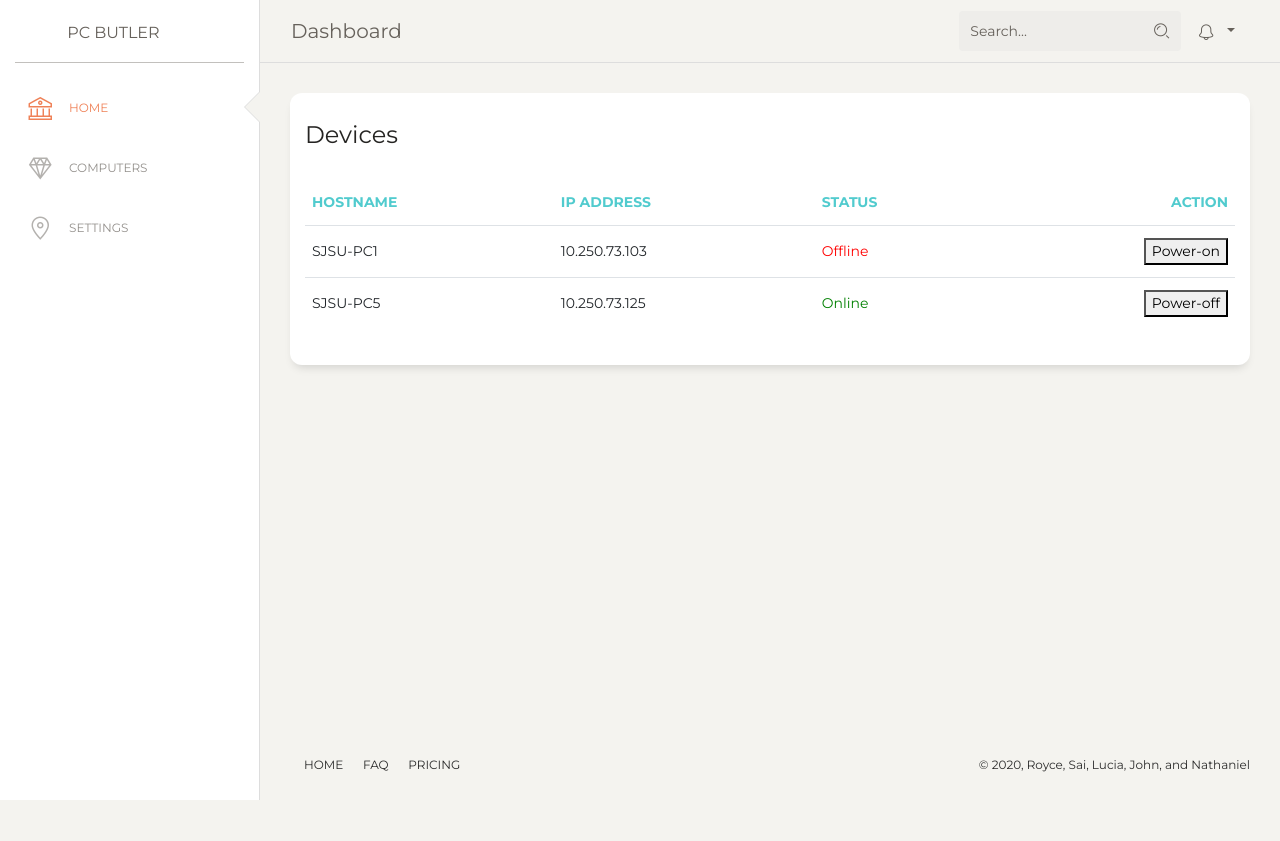
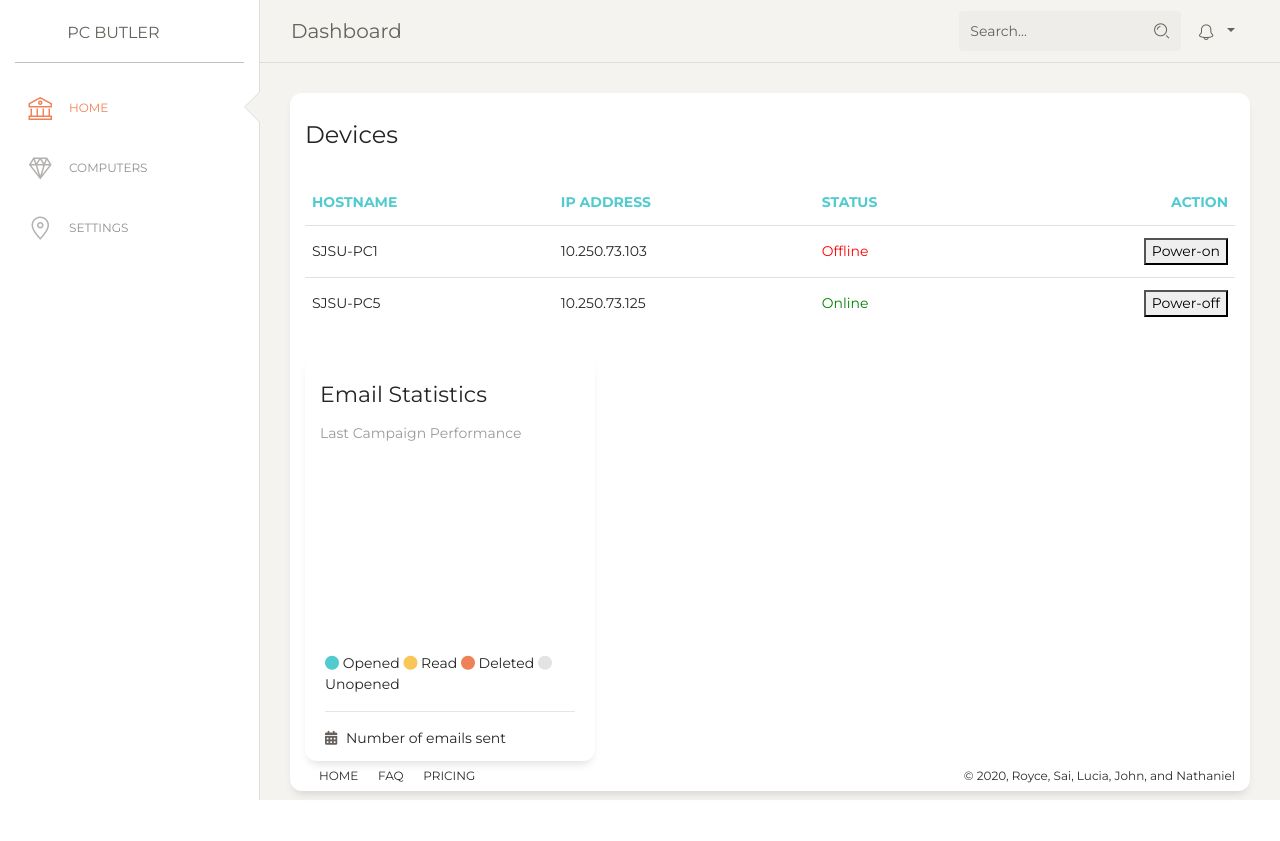
Before and after one commit to pc-butler/server, a PHP site: page /dashboard in a window 1280 px wide. Before the commit the page ends 800 px from the top, so only its background shows below. Run offline with PHP 8.4, Linux system fonts and the light colour scheme; a map, chart or similar area stays blank; some libraries are stand-ins or nearby versions.

Commit message:
Update index.php

```diff
--- a/dashboard/index.php
+++ b/dashboard/index.php
@@ -160,6 +160,32 @@ Coded by www.creative-tim.com
            </div>
 
 
+         <div class="row">
+          <div class="col-md-4">
+            <div class="card ">
+              <div class="card-header ">
+                <h5 class="card-title">Email Statistics</h5>
+                <p class="card-category">Last Campaign Performance</p>
+              </div>
+              <div class="card-body ">
+                <canvas id="chartEmail"></canvas>
+              </div>
+              <div class="card-footer ">
+                <div class="legend">
+                  <i class="fa fa-circle text-primary"></i> Opened
+                  <i class="fa fa-circle text-warning"></i> Read
+                  <i class="fa fa-circle text-danger"></i> Deleted
+                  <i class="fa fa-circle text-gray"></i> Unopened
+                </div>
+                <hr>
+                <div class="stats">
+                  <i class="fa fa-calendar"></i> Number of emails sent
+                </div>
+              </div>
+            </div>
+          </div>
+
+
           </div>
         </div>
       </div>
```
